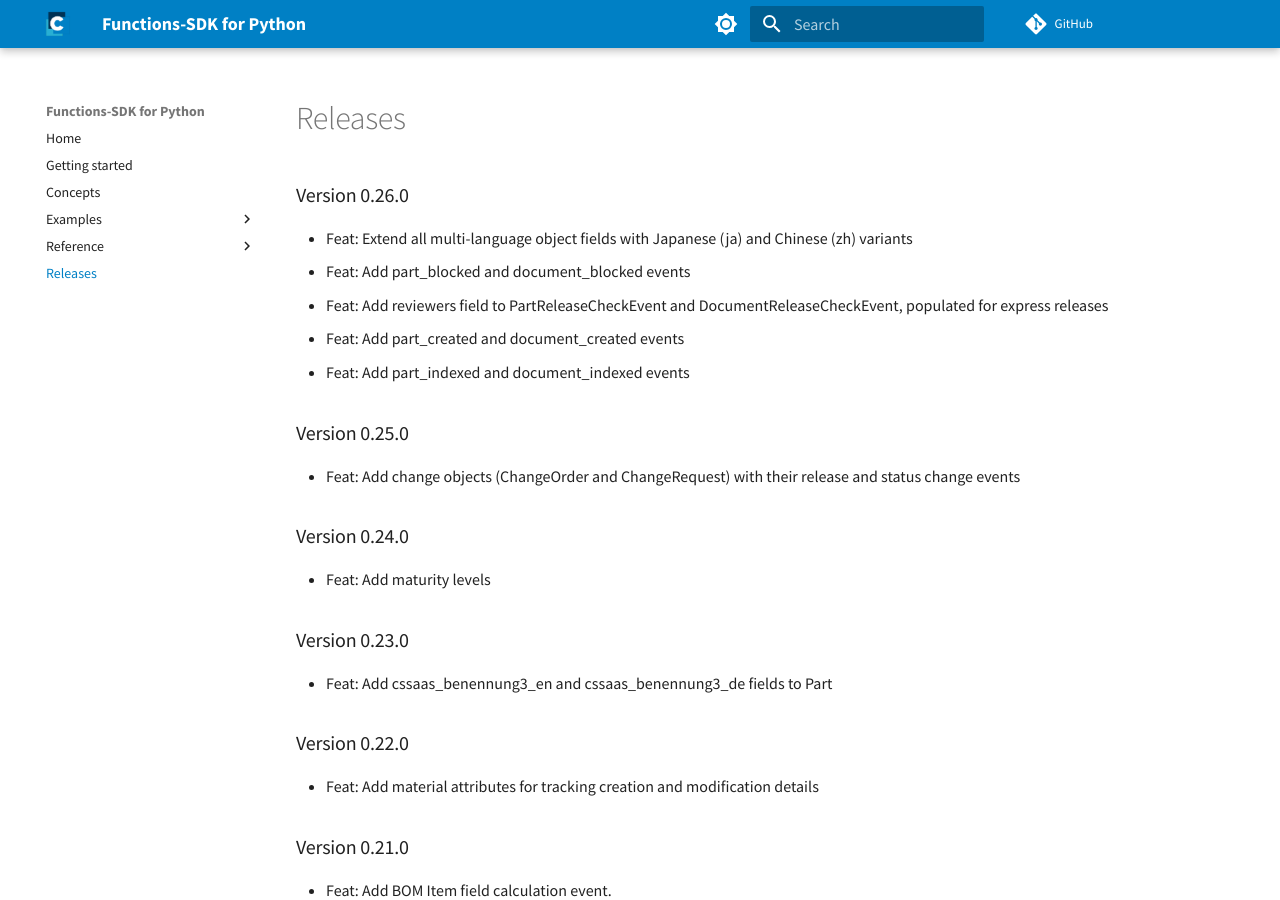
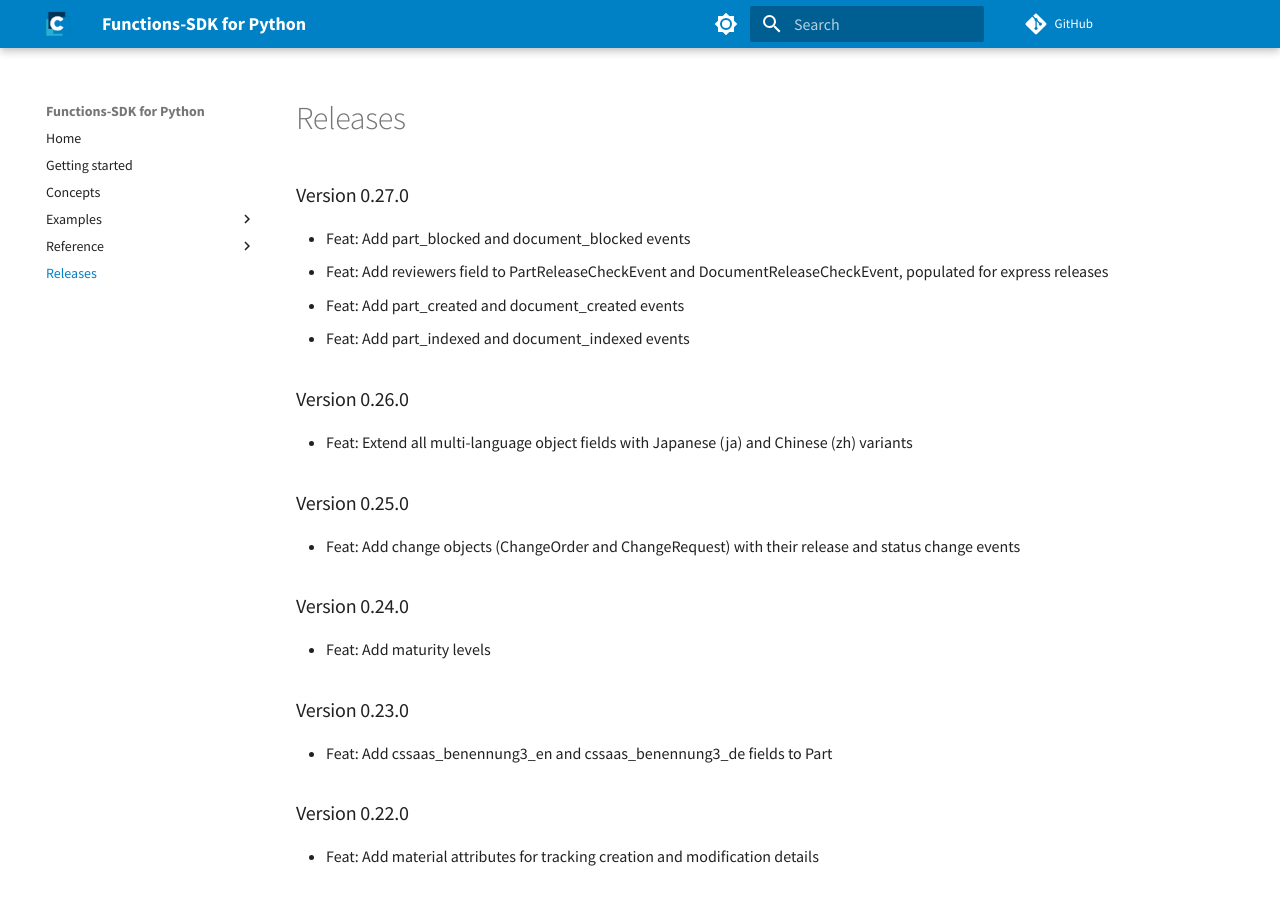
Before and after one commit to cslab/functions-sdk-python, an MkDocs documentation site: the page built from docs/release_notes.md, in a window 1280 px wide and 900 px high. Built offline with MkDocs 1.6.1 and Material for MkDocs 9.7.7, drawn with Linux system fonts in a browser that asks for light colours; comment, search, counter and statistics services are not loaded.

Commit message:
fix: release note ordering

```diff
--- a/docs/release_notes.md
+++ b/docs/release_notes.md
@@ -3,12 +3,14 @@ hide:
   - toc
 ---
 
-### Version 0.26.0
-- Feat: Extend all multi-language object fields with Japanese (ja) and Chinese (zh) variants
+### Version 0.27.0
 - Feat: Add part_blocked and document_blocked events
 - Feat: Add reviewers field to PartReleaseCheckEvent and DocumentReleaseCheckEvent, populated for express releases
 - Feat: Add part_created and document_created events
 - Feat: Add part_indexed and document_indexed events
+
+### Version 0.26.0
+- Feat: Extend all multi-language object fields with Japanese (ja) and Chinese (zh) variants
 
 ### Version 0.25.0
 - Feat: Add change objects (ChangeOrder and ChangeRequest) with their release and status change events
```
